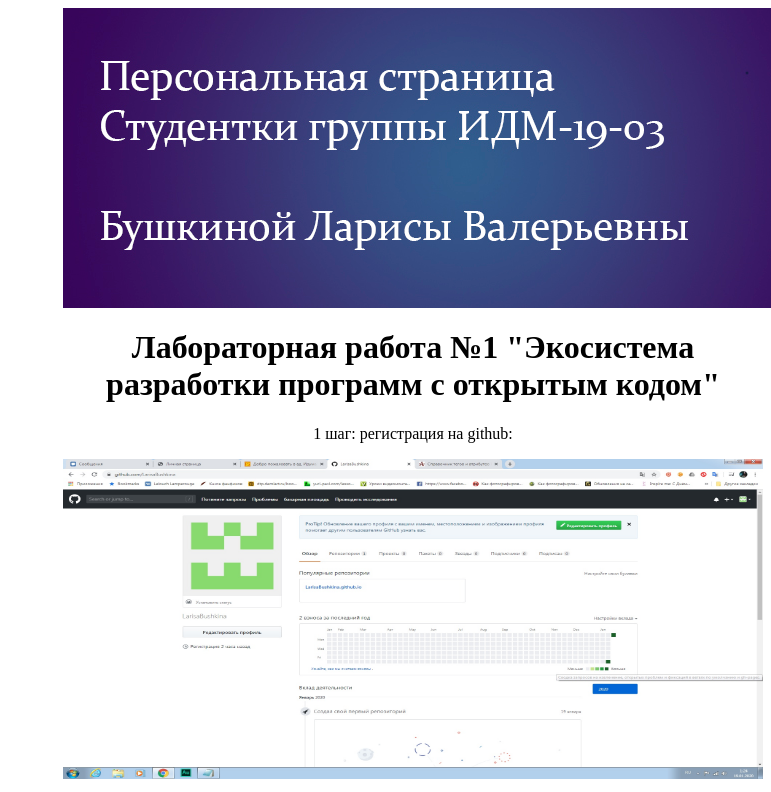
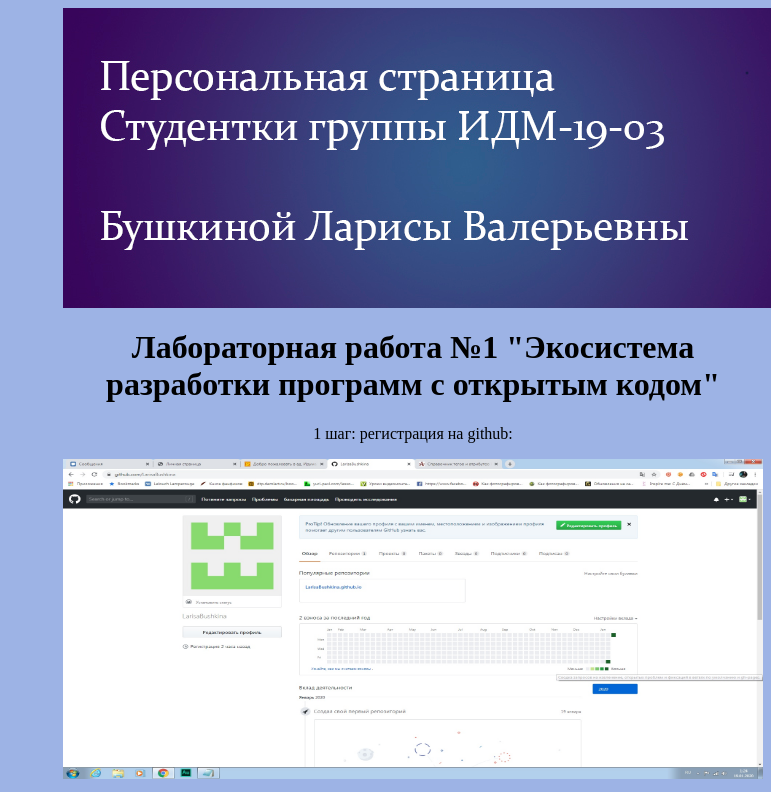
Before and after one commit to LarisaBushkina/LarisaBushkina.github.io, a plain HTML site: page index.html in a window 1280 px wide. Shown: the top 792 px of the page, without its empty margins (509-1280 px from the left). Drawn offline with Linux system fonts and the light colour scheme.

Commit message:
Update styles.css

```diff
--- a/styles.css
+++ b/styles.css
@@ -3,6 +3,7 @@ body {
   margiin-right:auto;
   text-align:center;
   width:700px;
+  background-color:#9DB3E5;
 }
 ol, ul {
 list-style:none;
```
